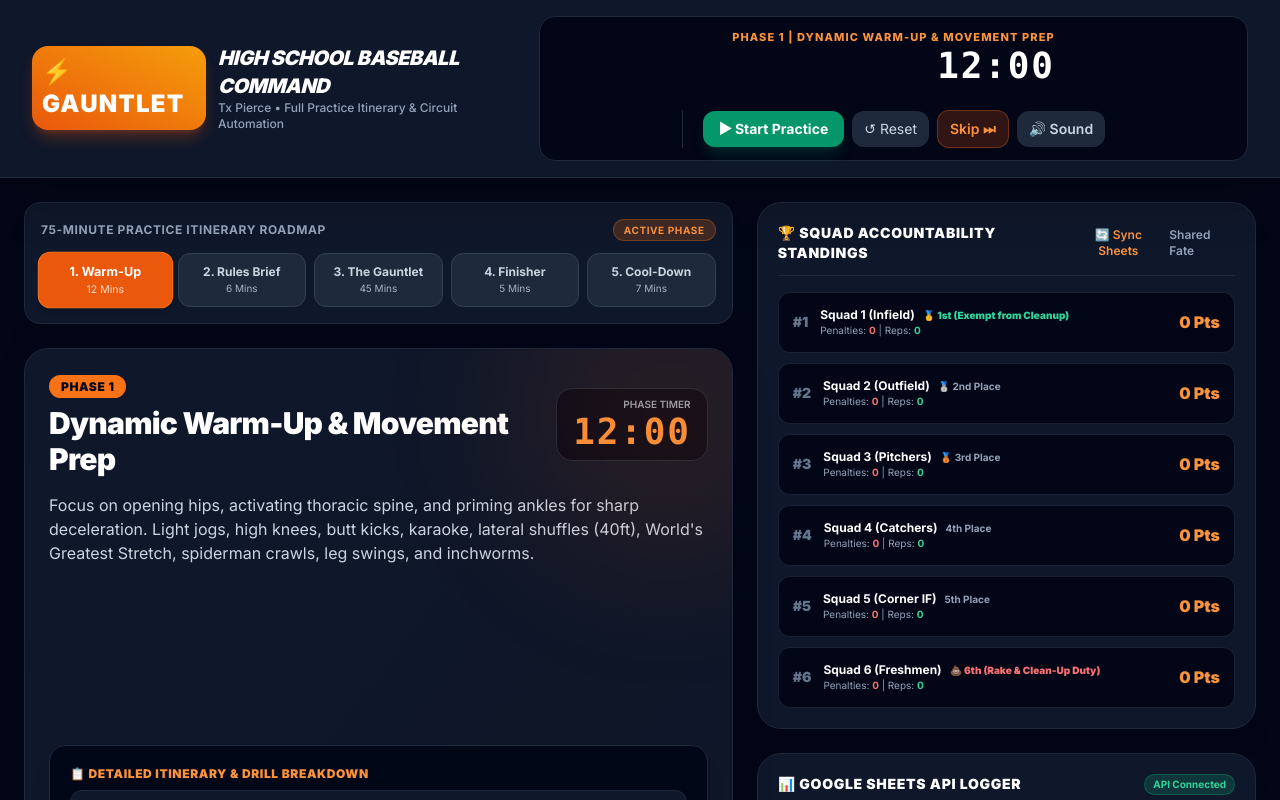
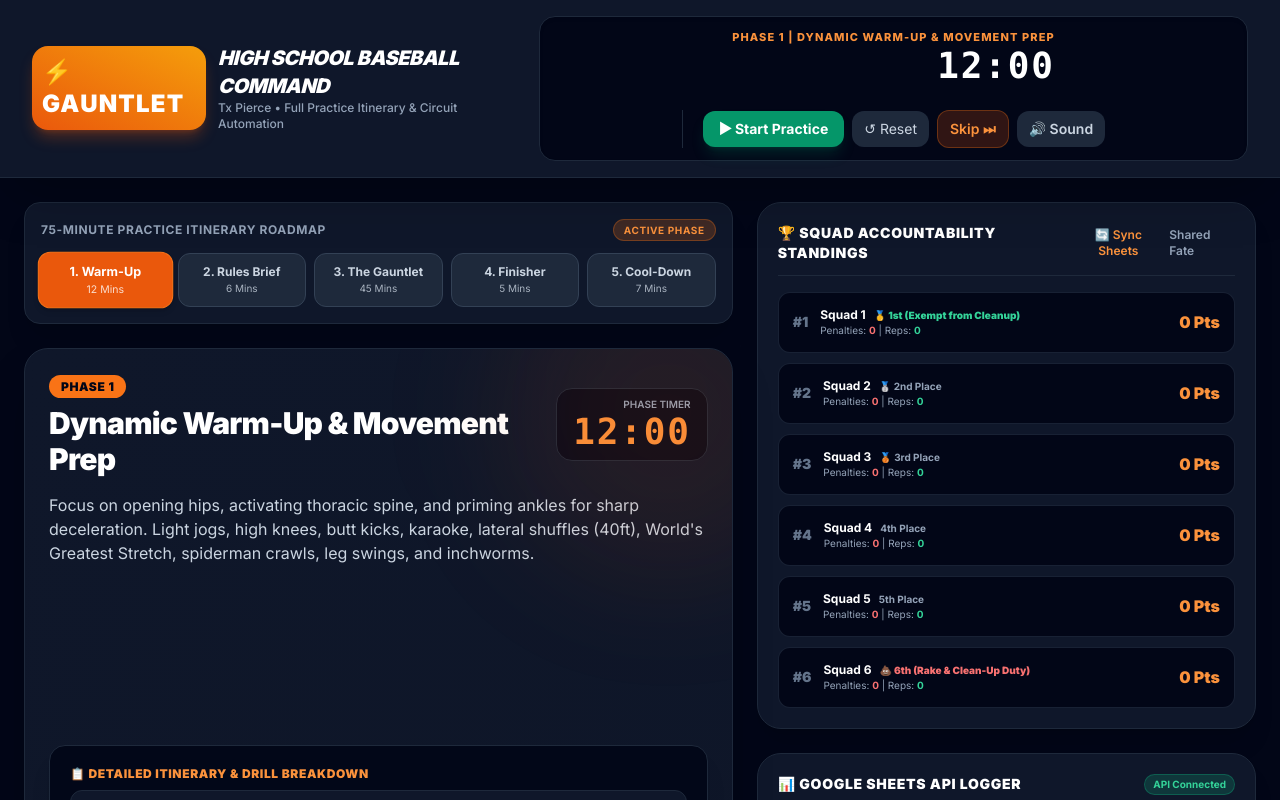
Before and after one commit to txpierce/TX-Pierce-The-Gauntlet, a plain HTML site: page index.html in a window 1280 px wide. Drawn offline with nearby package versions, Linux system fonts and the light colour scheme.

Commit message:
Update index.html

```diff
--- a/index.html
+++ b/index.html
@@ -177,12 +177,12 @@
                     </div>
                     <div class="flex flex-wrap items-center gap-2">
                         <select id="coach-penalty-squad" class="bg-slate-900 border border-slate-800 text-xs font-bold text-orange-400 px-3 py-2 rounded-xl focus:outline-none">
-                            <option value="Squad 1">Squad 1 (Infield)</option>
-                            <option value="Squad 2">Squad 2 (Outfield)</option>
-                            <option value="Squad 3">Squad 3 (Pitchers)</option>
-                            <option value="Squad 4">Squad 4 (Catchers)</option>
-                            <option value="Squad 5">Squad 5 (Corner IF)</option>
-                            <option value="Squad 6">Squad 6 (Freshmen)</option>
+                            <option value="Squad 1">Squad 1</option>
+                            <option value="Squad 2">Squad 2</option>
+                            <option value="Squad 3">Squad 3</option>
+                            <option value="Squad 4">Squad 4</option>
+                            <option value="Squad 5">Squad 5</option>
+                            <option value="Squad 6">Squad 6</option>
                         </select>
                         <button onclick="applyPenalty('Hands on Knees (-5s)', 5)" class="bg-red-950 hover:bg-red-900 text-red-300 border border-red-800/60 text-xs font-bold px-3 py-2 rounded-xl transition shadow flex items-center gap-1">
                             ⚠️ Hands on Knees (-5s)
@@ -234,12 +234,12 @@
                         <div>
                             <label class="block text-xs font-bold text-slate-400 mb-1">Squad</label>
                             <select id="log-squad-select" class="w-full bg-slate-950 border border-slate-800 rounded-xl px-3 py-2 text-sm text-white focus:border-orange-500 focus:outline-none">
-                                <option value="Squad 1">Squad 1 (Infield)</option>
-                                <option value="Squad 2">Squad 2 (Outfield)</option>
-                                <option value="Squad 3">Squad 3 (Pitchers)</option>
-                                <option value="Squad 4">Squad 4 (Catchers)</option>
-                                <option value="Squad 5">Squad 5 (Corner IF)</option>
-                                <option value="Squad 6">Squad 6 (Freshmen)</option>
+                                <option value="Squad 1">Squad 1</option>
+                                <option value="Squad 2">Squad 2</option>
+                                <option value="Squad 3">Squad 3</option>
+                                <option value="Squad 4">Squad 4</option>
+                                <option value="Squad 5">Squad 5</option>
+                                <option value="Squad 6">Squad 6</option>
                             </select>
                         </div>
                         <div>
@@ -402,12 +402,12 @@
     };
 
     let squads = [
-        { id: "Squad 1", name: "Squad 1 (Infield)", points: 0, penalties: 0, reps: 0 },
-        { id: "Squad 2", name: "Squad 2 (Outfield)", points: 0, penalties: 0, reps: 0 },
-        { id: "Squad 3", name: "Squad 3 (Pitchers)", points: 0, penalties: 0, reps: 0 },
-        { id: "Squad 4", name: "Squad 4 (Catchers)", points: 0, penalties: 0, reps: 0 },
-        { id: "Squad 5", name: "Squad 5 (Corner IF)", points: 0, penalties: 0, reps: 0 },
-        { id: "Squad 6", name: "Squad 6 (Freshmen)", points: 0, penalties: 0, reps: 0 }
+        { id: "Squad 1", name: "Squad 1", points: 0, penalties: 0, reps: 0 },
+        { id: "Squad 2", name: "Squad 2", points: 0, penalties: 0, reps: 0 },
+        { id: "Squad 3", name: "Squad 3", points: 0, penalties: 0, reps: 0 },
+        { id: "Squad 4", name: "Squad 4", points: 0, penalties: 0, reps: 0 },
+        { id: "Squad 5", name: "Squad 5", points: 0, penalties: 0, reps: 0 },
+        { id: "Squad 6", name: "Squad 6", points: 0, penalties: 0, reps: 0 }
     ];
 
     function initApp() {
```
